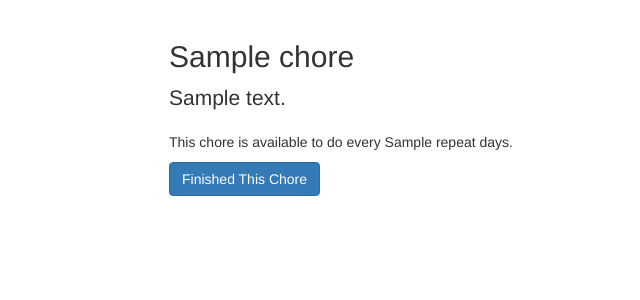
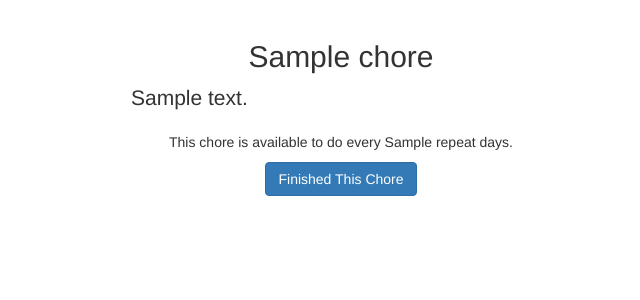
Before and after one commit to cbulock/Task-Tracker, a PHP site: template templates/Chore.twig in a window 1280 px wide. Shown: the top 300 px of the page, without its empty margins (299-939 px from the left). Run offline with PHP 8.4, Linux system fonts and the light colour scheme; the template is opened without the code that fills it: most values are stand-ins (such as "Sample title", 1, 10 or a date in 2020); some libraries are stand-ins or nearby versions.

Commit message:
general improvements

```diff
--- a/css/add.css
+++ b/css/add.css
@@ -1,9 +1,3 @@
-body {
-	display: flex;
-	justify-content: center;
-	margin: 2rem;
-}
-
 label {
 	padding-right: 1rem;
 }
--- a/css/main.css
+++ b/css/main.css
@@ -1,7 +1,10 @@
 body {
 	display: flex;
 	justify-content: center;
-	margin: 2rem;
+	flex-direction: column;
+	margin: 2rem auto;
+	max-width: 30em;
+	text-align: center;
 }
 
 .btn.btn-default {
@@ -12,3 +15,7 @@ body {
 	border-color: #F39D00;
 	font-size: 2rem;
 }
+
+.lead, .table {
+	text-align: left;
+}
--- a/sql/main.sql
+++ b/sql/main.sql
@@ -18,5 +18,6 @@ CREATE TABLE IF NOT EXISTS `history` (
 CREATE TABLE IF NOT EXISTS `users` (
   `id` int(11) NOT NULL AUTO_INCREMENT,
   `name` varchar(12) NOT NULL,
+  `is_admin` tinyint(1) NOT NULL DEFAULT '0',
   PRIMARY KEY (`id`)
 ) ENGINE=MyISAM  DEFAULT CHARSET=utf8 AUTO_INCREMENT=1 ;
--- a/src/Chore.php
+++ b/src/Chore.php
@@ -24,6 +24,6 @@ class Chore {
 	public function get($id) {
 		$query = new \Peyote\Select('chores');
 		$query->where('id', '=', $id);
-		return $this->db->fetch($query);
+		return $this->db->fetch($query)[0];
 	}
 }
--- a/src/Controller/Chore.php
+++ b/src/Controller/Chore.php
@@ -4,6 +4,7 @@ namespace cbulock\task_tracker\Controller;
 class Chore extends Base {
 
 	public function process() {
+
 		$this->setTemplate('Chore');
 
 		$chore = new \cbulock\task_tracker\Chore;
@@ -12,7 +13,7 @@ class Chore extends Base {
 
 		$this->addData(
 			[
-				'chore' => $chore->get($id)[0]
+				'chore' => $chore->get($id)
 			]
 		);
 	}
--- a/src/Controller/History.php
+++ b/src/Controller/History.php
@@ -4,6 +4,7 @@ namespace cbulock\task_tracker\Controller;
 class History extends Base {
 
 	public function process() {
+
 		$this->setTemplate('History');
 
 		$history = new \cbulock\task_tracker\History;
--- a/templates/Add.twig
+++ b/templates/Add.twig
@@ -3,7 +3,7 @@
 {% block title %}Add Chore{% endblock %}
 
 {% block content %}
-	<form action='add_chore.php' method='post'>
+	<form action='/add_chore.php' method='post'>
 		<div class="form-group">
 			<label for="name">Name</label>
 			<input type="text" class="form-control" id="name" name="name" placeholder="Chore Name">
--- a/templates/Base.twig
+++ b/templates/Base.twig
@@ -20,6 +20,12 @@
 
 	<body>
 
+		<header>
+			{% if user %}
+				<p class='text-right'>Hello, {{ user.name }}.</p>
+			{% endif %}
+		</header>
+
 		<content>
 			{% block content %}{% endblock %}
 		</content>
--- a/templates/Chore.twig
+++ b/templates/Chore.twig
@@ -8,7 +8,7 @@
 		<p class='lead'>{{ chore.desc }}</p>
 
 		<p>This chore is available to do every {{ chore.repeat }} days.</p>
-		<form action='record_chore.php' method='post'>
+		<form action='/record_chore.php' method='post'>
 			<input type='hidden' name='chore' value='{{ chore.id }}'>
 			<button class="btn btn-primary" type='submit'>Finished This Chore</button>
 		</form>
```
Also changed, not shown: src/Controller/Base.php (+15 -0 lines), src/User.php (+8 -0 lines).
